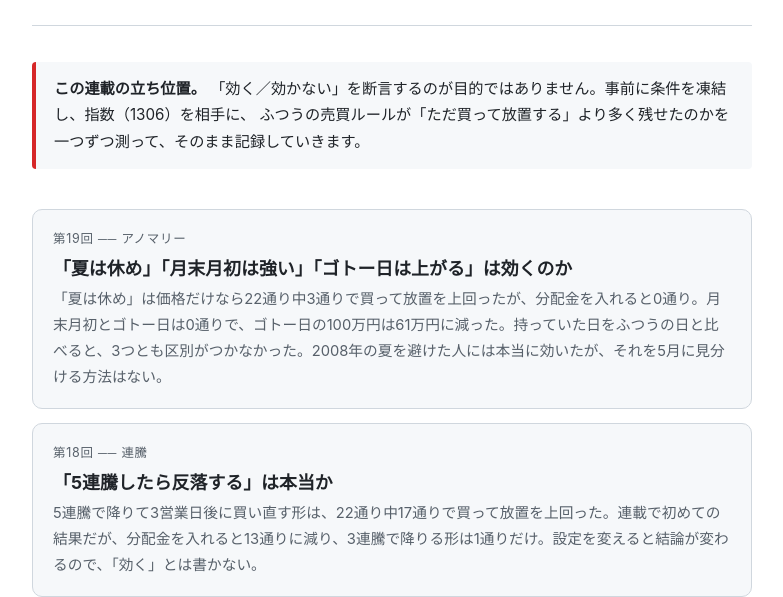
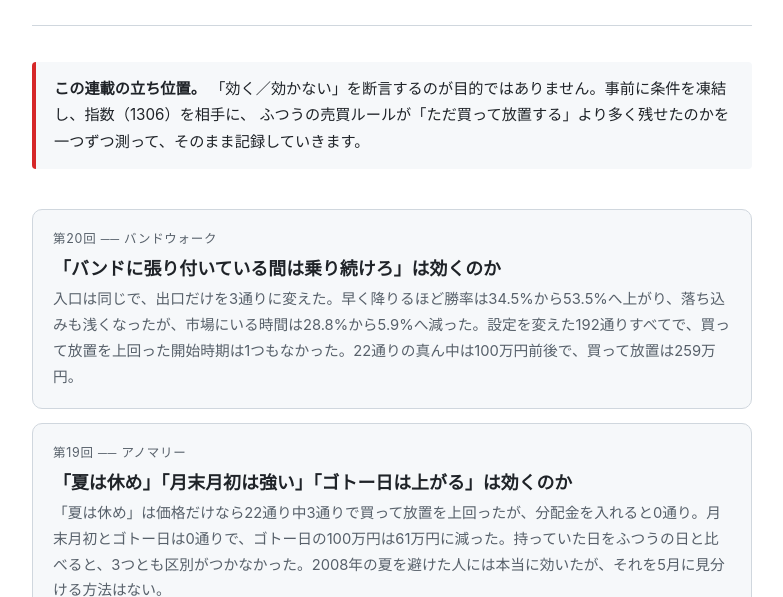
Before and after one commit to koujunmai/market-phenomena, a plain HTML site: page index.html in a window 1280 px wide. Shown: the part 203-800 px from the top of the page, without its empty margins (248-1031 px from the left). Drawn offline with Linux system fonts and the light colour scheme.

Commit message:
toc: 第20回 バンドウォークを追加・注記を第21回へ

```diff
--- a/index.html
+++ b/index.html
@@ -65,6 +65,11 @@ footer a{color:var(--link)}
   </div>
 
   <ol class="toc">
+    <li><a href="20-band-walk.html">
+      <p class="ep">第20回 ── バンドウォーク</p>
+      <p class="title">「バンドに張り付いている間は乗り続けろ」は効くのか</p>
+      <p class="sub">入口は同じで、出口だけを3通りに変えた。早く降りるほど勝率は34.5%から53.5%へ上がり、落ち込みも浅くなったが、市場にいる時間は28.8%から5.9%へ減った。設定を変えた192通りすべてで、買って放置を上回った開始時期は1つもなかった。22通りの真ん中は100万円前後で、買って放置は259万円。</p>
+    </a></li>
     <li><a href="19-anomaly.html">
       <p class="ep">第19回 ── アノマリー</p>
       <p class="title">「夏は休め」「月末月初は強い」「ゴトー日は上がる」は効くのか</p>
@@ -167,7 +172,7 @@ footer a{color:var(--link)}
     </a></li>
   </ol>
 
-  <p class="upcoming">第20回は順次公開します。</p>
+  <p class="upcoming">第21回は順次公開します。</p>
 
   <footer>
     検証は事前登録（計算前に凍結）→ 計算 → 結果 の順で行っています。特定の個人・サイトを名指しする意図はなく、
```
